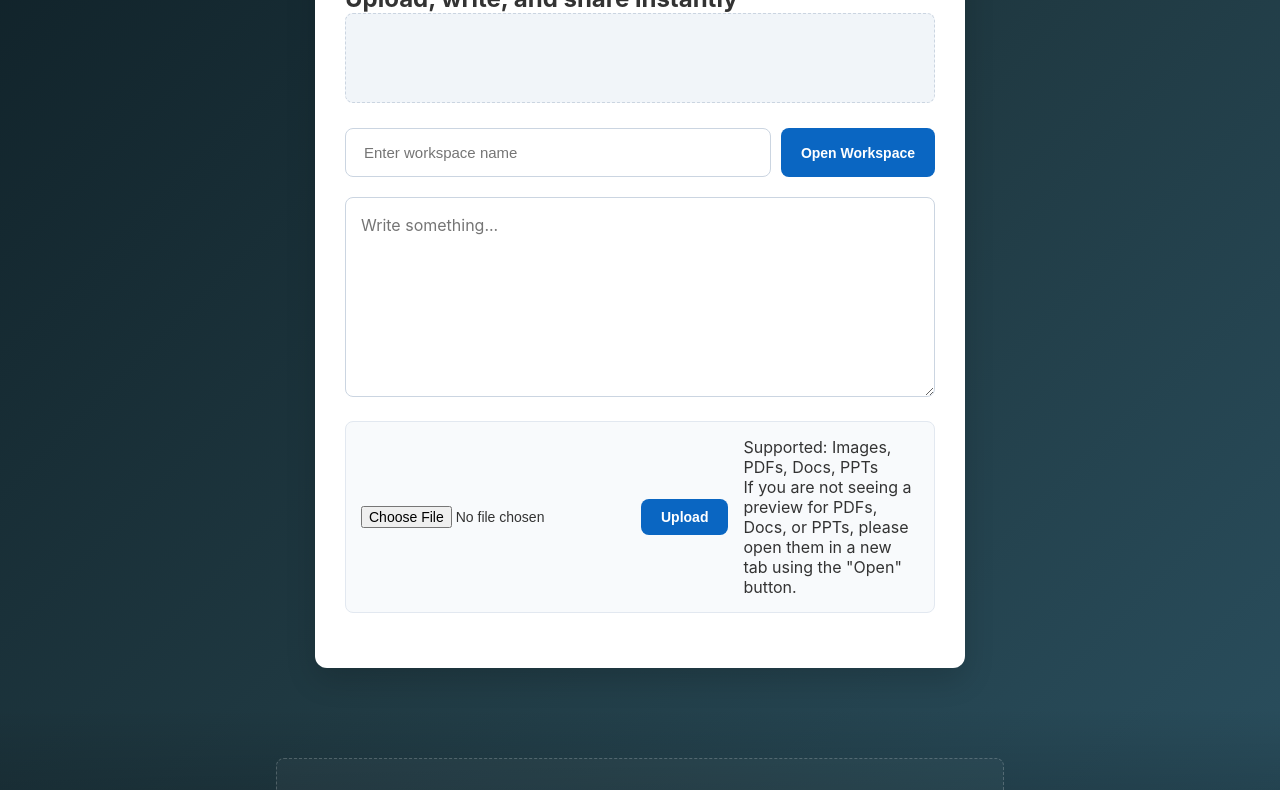
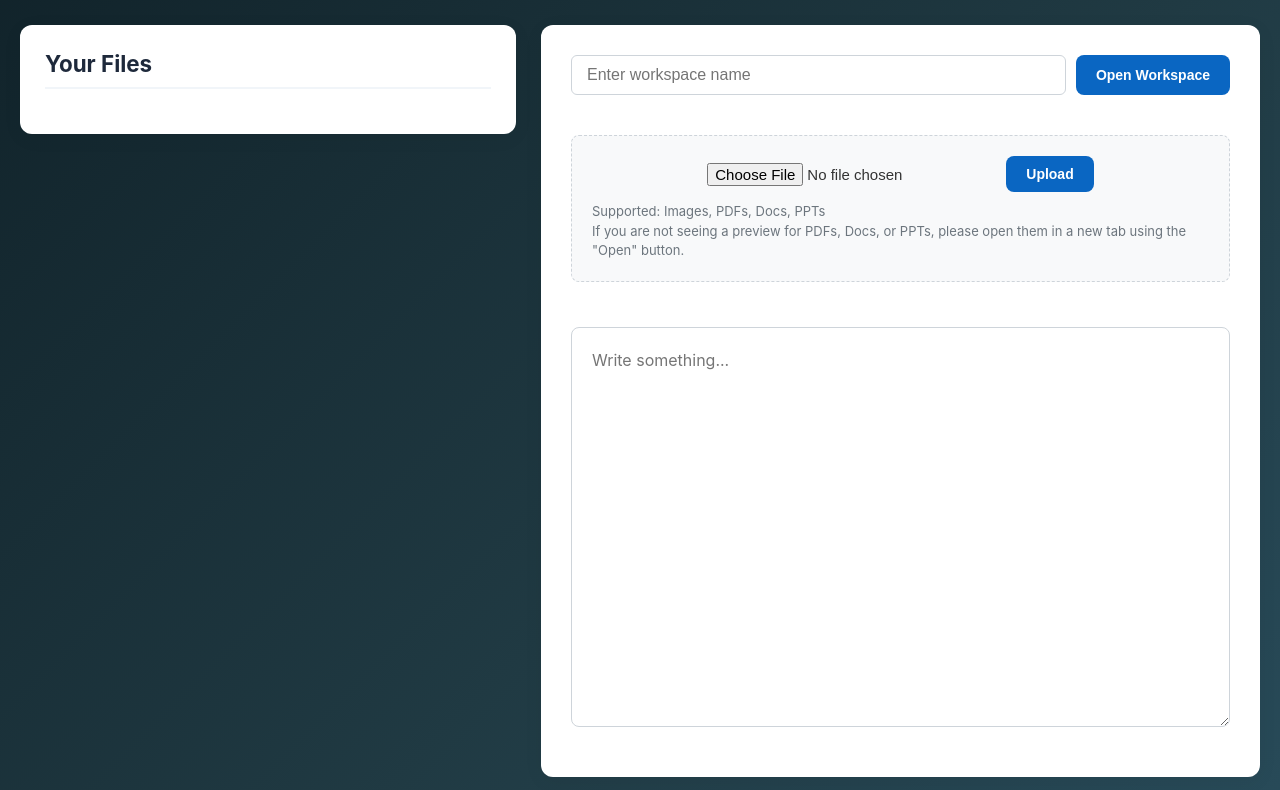
Before and after one commit to Manikanta2-bit/SyncNote, a website: page index.html in a window 1280 px wide. Shown: the part 195-985 px from the top of the page. Drawn offline with Linux system fonts and the light colour scheme; files whose address does not match are found by name.

Commit message:
Add files via upload

```diff
--- a/data_dontpad.json
+++ b/data_dontpad.json
@@ -1 +1 @@
-{"content":"ashole","files":[]}
+{"content":"ashole","files":[{"url":"/uploads/1777612360390-ISU403-DBMS_Model_Question_Paper_1.docx","name":"ISU403-DBMS_Model_Question_Paper_1.docx"}]}
--- a/data_test.json
+++ b/data_test.json
@@ -1 +1 @@
-{"content":"","files":[]}
+{"content":"","files":[{"url":"/uploads/1777612300805-Screenshot_2026-05-01_103522.png","name":"Screenshot 2026-05-01 103522.png"}]}
--- a/index.html
+++ b/index.html
@@ -1,11 +1,11 @@
 <!DOCTYPE html>
 <html>
 <head>
-  <title>YeahPad</title>
+  <title>SyncNote</title>
   <meta name="viewport" content="width=device-width, initial-scale=1.0">
 
   <!-- ✅ Favicon -->
-  <link rel="icon" href="https://i.ibb.co/HL21QGst/seresfes.png">
+  <link rel="icon" href="https://i.ibb.co/HTzPwkHc/Chat-GPT-Image-May-1-2026-10-30-23-AM.png">
 
   <!-- ✅ Google AdSense -->
   <script async src="https://pagead2.googlesyndication.com/pagead/js/adsbygoogle.js?client=ca-pub-9080584674062686"
@@ -13,6 +13,158 @@
 
   <!-- ✅ External Stylesheet -->
   <link rel="stylesheet" href="/styles.css">
+
+  <!-- ✅ UI/UX Improvements -->
+  <style>
+    /* Split Layout Framework */
+    .container {
+      width: 100%;
+      max-width: 1300px;
+      margin: 0 auto;
+      display: flex;
+      flex-direction: column;
+    }
+    .header-text {
+      text-align: center;
+      color: #ffffff;
+      margin-bottom: 30px;
+    }
+    .header-text h1 { font-size: 2.4rem; margin-bottom: 10px; }
+    .header-text h2 { font-size: 1.2rem; font-weight: 400; opacity: 0.9; }
+
+    .split-layout {
+      display: flex;
+      gap: 25px;
+      align-items: flex-start;
+      width: 100%;
+    }
+
+    /* Left Panel: Files */
+    .panel-left {
+      flex: 0 0 40%;
+      max-width: 40%;
+      background: #ffffff;
+      border-radius: 12px;
+      padding: 25px;
+      box-shadow: 0 4px 20px rgba(0, 0, 0, 0.05);
+      max-height: calc(100vh - 120px);
+      overflow-y: auto;
+      scroll-behavior: smooth;
+      position: sticky;
+      top: 20px;
+      box-sizing: border-box;
+    }
+    /* Custom scrollbar for Left Panel */
+    .panel-left::-webkit-scrollbar { width: 8px; }
+    .panel-left::-webkit-scrollbar-track { background: #f1f5f9; border-radius: 8px; }
+    .panel-left::-webkit-scrollbar-thumb { background: #cbd5e1; border-radius: 8px; }
+    .panel-left::-webkit-scrollbar-thumb:hover { background: #94a3b8; }
+
+    .panel-heading {
+      margin-top: 0;
+      margin-bottom: 20px;
+      font-size: 1.4rem;
+      color: #1e293b;
+      border-bottom: 2px solid #f1f5f9;
+      padding-bottom: 10px;
+    }
+
+    /* Right Panel: Editor */
+    .panel-right {
+      flex: 1;
+      background: #ffffff;
+      border-radius: 12px;
+      padding: 30px;
+      box-shadow: 0 4px 20px rgba(0, 0, 0, 0.05);
+      display: flex;
+      flex-direction: column;
+      gap: 20px;
+      box-sizing: border-box;
+    }
+
+    /* File Card Polish */
+    .file-box {
+      transition: transform 0.2s ease, box-shadow 0.2s ease;
+    }
+    .file-box:hover {
+      transform: translateY(-2px);
+      box-shadow: 0 8px 25px rgba(0, 0, 0, 0.08);
+    }
+
+    /* Workspace Controls */
+    .workspace-controls {
+      display: flex;
+      gap: 10px;
+      flex-wrap: wrap;
+    }
+    .workspace-controls input {
+      flex: 1;
+      padding: 10px 15px;
+      border: 1px solid #ced4da;
+      border-radius: 6px;
+      font-size: 16px;
+    }
+
+    /* Clean Upload Bar */
+    .upload-controls {
+      background: #f8f9fa;
+      border: 1px dashed #ced4da;
+      border-radius: 8px;
+      padding: 20px;
+      display: flex;
+      flex-direction: column;
+      gap: 10px;
+    }
+    .upload-bar {
+      display: flex;
+      align-items: center;
+      gap: 15px;
+      flex-wrap: wrap;
+    }
+    .upload-bar input[type="file"] {
+      flex: 1;
+      font-size: 15px;
+    }
+    .upload-note {
+      margin: 0;
+      font-size: 13px;
+      color: #6c757d;
+      line-height: 1.5;
+    }
+
+    /* Editor Improvements */
+    #editor {
+      width: 100%;
+      min-height: 400px;
+      flex: 1;
+      font-size: 16px;
+      line-height: 1.6;
+      padding: 20px;
+      border: 1px solid #ced4da;
+      border-radius: 8px;
+      resize: vertical;
+      box-sizing: border-box;
+      font-family: inherit;
+      background-color: #fff;
+      transition: border-color 0.2s, box-shadow 0.2s;
+    }
+    #editor:focus {
+      outline: none;
+      border-color: #80bdff;
+      box-shadow: 0 0 0 0.2rem rgba(0, 123, 255, 0.25);
+    }
+
+    /* Responsive overrides */
+    @media (max-width: 850px) {
+      .split-layout { flex-direction: column; }
+      .panel-left, .panel-right { max-width: 100%; position: static; }
+      .panel-left { max-height: 55vh; }
+      .upload-bar { flex-direction: column; align-items: stretch; }
+    }
+    @media (max-width: 600px) {
+      .panel-left, .panel-right { padding: 20px; }
+    }
+  </style>
 </head>
 
 <body>
@@ -20,8 +172,8 @@
 <!-- NAVBAR -->
 <nav class="navbar">
   <div class="logo-box">
-    <img src="https://i.ibb.co/HL21QGst/seresfes.png">
-    <span class="brand-text">YeahPad</span>
+    <img src="https://i.ibb.co/HTzPwkHc/Chat-GPT-Image-May-1-2026-10-30-23-AM.png">
+    <span class="brand-text">SyncNote</span>
     </div>
     <nav class="nav-links">
       <a href="/blogs.html">Blog</a>
@@ -35,36 +187,41 @@
 
 <!-- MAIN -->
 <main class="main">
-  <div class="card">
+  <div class="container">
+    <div class="header-text">
       <h1>Free File Sharing & Notes Platform</h1>
       <h2>Upload, write, and share instantly</h2>
+    </div>
+
+    <div class="split-layout">
+      <!-- LEFT PANEL: Files Preview (~40%) -->
+      <div class="panel-left">
+        <h3 class="panel-heading">Your Files</h3>
+        <div id="files"></div>
+      </div>
+
+      <!-- RIGHT PANEL: Editor (~60%) -->
+      <div class="panel-right">
         <!-- 🔥 AD (TOP) -->
-    <div class="ad-container">
-      <ins class="adsbygoogle"
-           style="display:block; width: 100%;"
-           data-ad-client="ca-pub-9080584674062686"
-           data-ad-slot="1234567890"
-           data-ad-format="auto"></ins>
-      <script>(adsbygoogle = window.adsbygoogle || []).push({});</script>
-    </div>
 
         <div class="workspace-controls">
           <input type="text" id="workspaceName" placeholder="Enter workspace name">
           <button onclick="handleJoin()">Open Workspace</button>
         </div>
 
-    <textarea id="editor" placeholder="Write something..."></textarea>
-
         <div class="upload-controls">
+          <div class="upload-bar">
             <input type="file" id="fileInput">
             <button onclick="uploadFile()">Upload</button>
+          </div>
           <p class="upload-note">Supported: Images, PDFs, Docs, PPTs
             <br>If you are not seeing a preview for PDFs, Docs, or PPTs, please open them in a new tab using the "Open" button.
           </p>
         </div>
 
-    <div id="files"></div>
-
+        <textarea id="editor" placeholder="Write something..."></textarea>
+      </div>
+    </div>
   </div>
 </main>
 
@@ -79,7 +236,14 @@
          data-ad-format="auto"></ins>
     <script>(adsbygoogle = window.adsbygoogle || []).push({});</script>
   </div>
-
+<div class="ad-container">
+      <ins class="adsbygoogle"
+           style="display:block; width: 100%;"
+           data-ad-client="ca-pub-9080584674062686"
+           data-ad-slot="1234567890"
+           data-ad-format="auto"></ins>
+      <script>(adsbygoogle = window.adsbygoogle || []).push({});</script>
+    </div>
   <nav>
     <a href="/blogs.html">Blog</a>
     <a href="/about.html">About</a>
@@ -97,7 +261,7 @@
    <a href="https://x.com/Manikanta1k2006" target="_blank" rel="noreferrer"> <img src="https://user-images.githubusercontent.com/74038190/235294011-b8074c31-9097-4a65-a594-4151b58743a8.gif" alt="X" width="50"/>
     <a href="mailto:manireddymani359@gmail.com" target="_blank" rel="noreferrer"> <img src="https://user-images.githubusercontent.com/74038190/216122065-2f028bae-25d6-4a3c-bc9f-175394ed5011.png" alt="Email" width="50"/>
 <br><br>
-      <div class="copyright">&copy; 2026 YeahPad. All rights reserved.</div>
+      <div class="copyright">&copy; 2026 SyncNote. All rights reserved.</div>
 </footer>
 
 <script>
```
Also changed, not shown: about.html (+1 -1 lines), blogs.html (+3 -3 lines), privacy.html (+2 -2 lines). Lines whose indentation alone changed are shown as unchanged.
